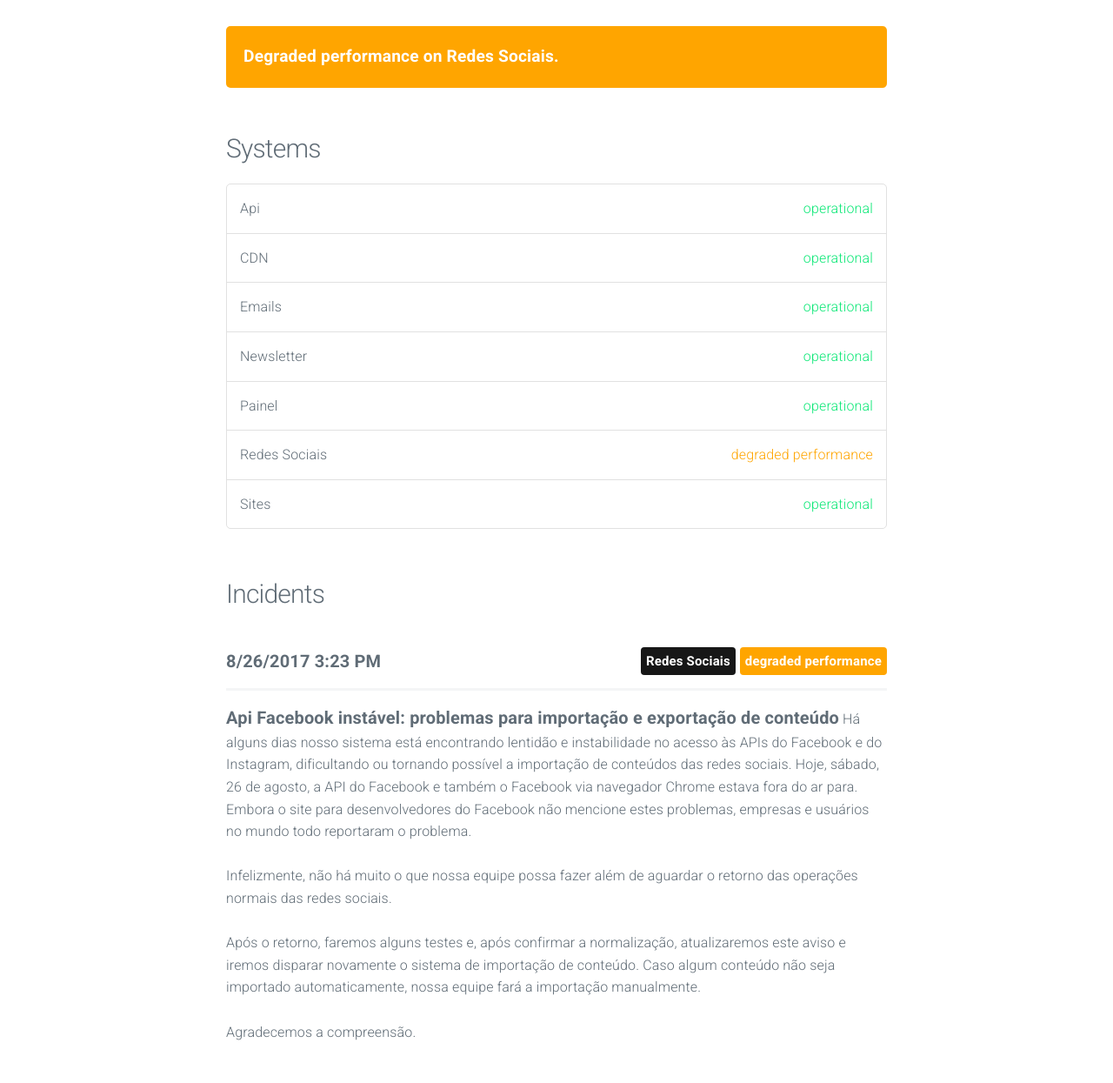
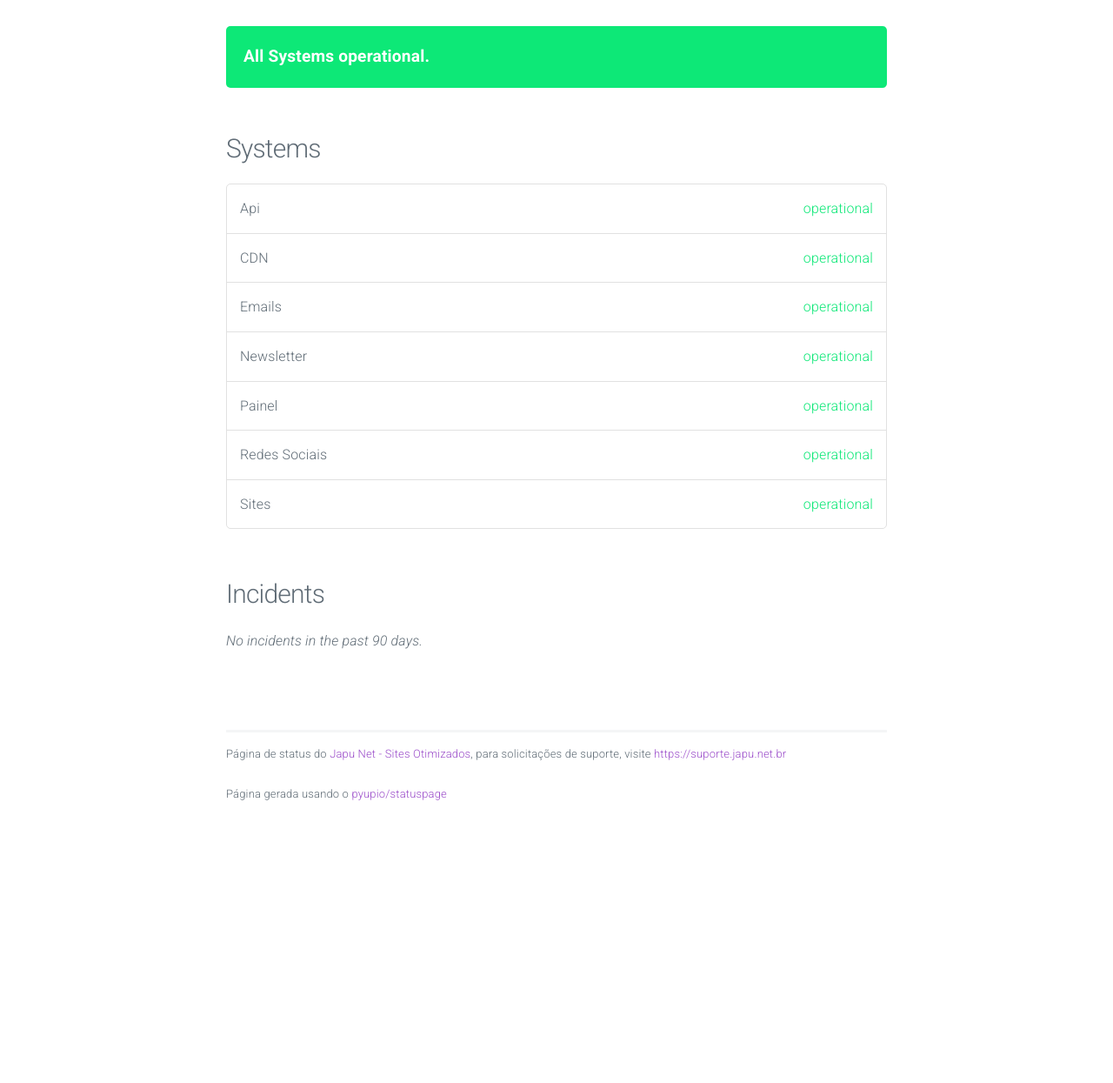
Before and after one commit to 2aces/japunetstatus, a plain HTML site: page index.html in a window 1280 px wide. Shown: the part 55-1300 px from the top of the page at 87% size. After the commit the page ends 1004 px from the top, so only its background shows below. Drawn offline with nearby package versions, Linux system fonts and the light colour scheme; no server answers.

Commit message:
update index

```diff
--- a/index.html
+++ b/index.html
@@ -32,11 +32,9 @@
 
 			<section class="container" id="main">
 
-
-					<div class="panel degraded performance">
-						<span data-l10n-id="Degraded-performance">Degraded performance</span> <span data-l10n-id="on">on</span> Redes Sociais.
+					<div class="panel operational" data-l10n-id="systems-operational">
+						All Systems operational.
 					</div>
-
 
 
 				<h4 data-l10n-id="systems">Systems</h4>
@@ -63,7 +61,7 @@
 					</li>
 
 					<li>
-						Redes Sociais <span class="status degraded performance" data-l10n-id="degraded-performance">degraded performance</span>
+						Redes Sociais <span class="status operational" data-l10n-id="operational">operational</span>
 					</li>
 
 					<li>
@@ -74,29 +72,7 @@
 
 				<h4 data-l10n-id="incidents">Incidents</h4>
 
-
-					<div class="incident">
-						<span class="date moment">2017-08-26 15:23:48 UTC</span>
-
-
-							<span class="label degraded performance float-right" data-l10n-id="degraded-performance">degraded performance</span>
-
-
-							<span class="label system float-right">Redes Sociais</span>
-
-						<hr/>
-
-						<span class="title">Api Facebook inst&aacute;vel: problemas para importa&ccedil;&atilde;o e exporta&ccedil;&atilde;o de conte&uacute;do</span>
-						H&aacute; alguns dias nosso sistema est&aacute; encontrando lentid&atilde;o e instabilidade no acesso &agrave;s APIs do Facebook e do Instagram, dificultando ou tornando poss&iacute;vel a importa&ccedil;&atilde;o de conte&uacute;dos das redes sociais.&#10;&#10;Hoje, s&aacute;bado, 26 de agosto, a API do Facebook e tamb&eacute;m o Facebook via navegador Chrome estava fora do ar para. Embora o site para desenvolvedores do Facebook n&atilde;o mencione estes problemas, empresas e usu&aacute;rios no mundo todo reportaram o problema.
-<br><br>
-Infelizmente, n&atilde;o h&aacute; muito o que nossa equipe possa fazer al&eacute;m de aguardar o retorno das opera&ccedil;&otilde;es normais das redes sociais.
-<br><br>
-Ap&oacute;s o retorno, faremos alguns testes e, ap&oacute;s confirmar a normaliza&ccedil;&atilde;o, atualizaremos este aviso e iremos disparar novamente o sistema de importa&ccedil;&atilde;o de conte&uacute;do. Caso algum conte&uacute;do n&atilde;o seja importado automaticamente, nossa equipe far&aacute; a importa&ccedil;&atilde;o manualmente.
-<br><br>
-Agradecemos a compreens&atilde;o.
-
-					</div>
-
+					<em data-l10n-id="no-incidents">No incidents in the past 90 days.</em>
 
 			</section>
 
```
